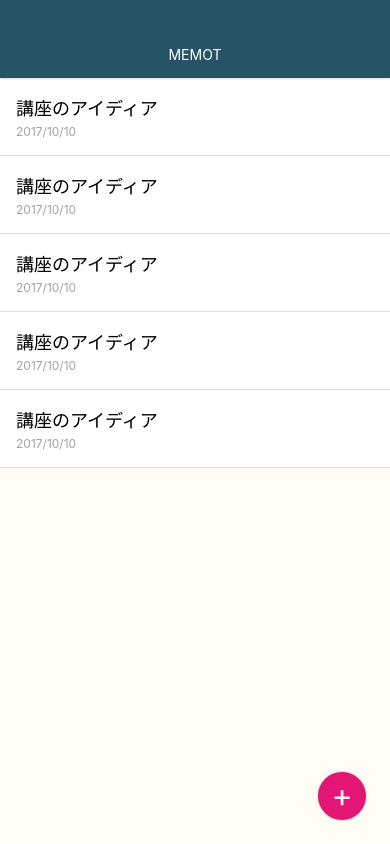
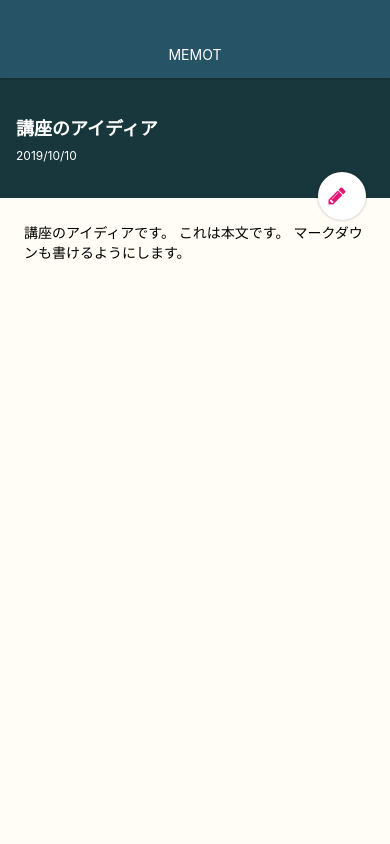
Before and after one commit to Capotasto/MemoApp-React-Native, a React Native app: screen / in a window 390 px wide. Built offline with nearby package versions, Linux system fonts and the light colour scheme.

Commit message:
Update Memo Details Screen

```diff
--- a/App.tsx
+++ b/App.tsx
@@ -1,15 +1,15 @@
 import React from 'react';
-import { StyleSheet, Text, View, Button } from 'react-native';
-import MemoList from './src/components/MemoList';
+import { StyleSheet, View } from 'react-native';
+import MemoListScreen from './src/screens/MemoListScreen';
 import AppBar from './src/components/AppBar';
-import CircleButton from "./src/elements/CircleButton"
+import MemoDetailScreen from './src/screens/MemoDetailScreen';
 
 export default function App() {
+  // let memo = new Memo("講座のアイディア", new Date(), "講座のアイディアです。\nこれは本文です。\nマークダウンも書けるようにします。");
   return (
     <View style={styles.container}>
-    <AppBar/>
-    <MemoList/>
-    <CircleButton text={"+"} />
+      <AppBar />
+      <MemoDetailScreen/>
     </View>
   );
 }
--- a/package.json
+++ b/package.json
@@ -8,7 +8,10 @@
     "eject": "expo eject"
   },
   "dependencies": {
+    "@fortawesome/fontawesome-svg-core": "^1.2.27",
+    "@fortawesome/free-solid-svg-icons": "^5.12.1",
     "expo": "~36.0.0",
+    "expo-fontawesome": "^0.1.2",
     "react": "~16.9.0",
     "react-dom": "~16.9.0",
     "react-native": "https://github.com/expo/react-native/archive/sdk-36.0.0.tar.gz",
--- a/src/elements/CircleButton.tsx
+++ b/src/elements/CircleButton.tsx
@@ -1,8 +1,13 @@
 import React from 'react';
 import { StyleSheet, Text, View } from 'react-native';
+import { FontAwesome } from '@expo/vector-icons';
+//import { FontAwesomeIcon } from 'expo-fontawesome';
+//import { faPencilAlt } from '@fortawesome/free-sol/id-svg-icons';
 
 interface Props {
-    text: String,
+    icon: String,
+    buttonStyle?: any;
+    textStyle?: any;
 }
 
 interface State {}
@@ -10,10 +15,15 @@ interface State {}
 export default class CircleButton extends React.Component<Props, State> {
     render() {
         return (
-            <View style={styles.circleButton}>
-                <Text style={styles.circleButtonText}>
+            <View style={[styles.circleButton, this.props.buttonStyle]}>
+                {/* <Text style={[styles.circleButtonText, this.props.textStyle]}>
                     {this.props.text}
-                </Text>
+                </Text> */}
+                <FontAwesome.Button style={styles.circleButtonIcon}
+                    name={this.props.icon}
+                    color="#E31676" //#E31676
+                    backgroundColor="clear"
+                />
             </View>
         )
     };
@@ -37,6 +47,11 @@ const styles = StyleSheet.create({
         shadowRadius: 3,
     },
 
+    circleButtonIcon: {
+        justifyContent: "center",
+        alignItems: "center",
+    },
+
     circleButtonText: {
         fontSize: 32,
         lineHeight: 32,
--- /dev/null
+++ b/src/screens/MemoDetailScreen.tsx
@@ -0,0 +1,87 @@
+import React from 'react';
+import { StyleSheet, Text, View } from 'react-native';
+import CircleButton from '../elements/CircleButton';
+
+interface Props {
+    // memo: Memo,
+}
+
+interface State { }
+
+export default class MemoDetailScreen extends React.Component<Props, State> {
+    render() {
+        return (
+            <View style={styles.memoDetailScreen}>
+                <View style={styles.memoHeader} >
+                    <Text style={styles.memoHeaderTitle}>
+                        講座のアイディア
+                    </Text>
+                    <Text style={styles.memoHeaderDate}>
+                        {/* {this.props.memo.date.toLocaleString()}  */}
+                        2019/10/10
+                    </Text>
+                </View>
+
+                <CircleButton
+                    icon={"pencil"}
+                    buttonStyle={styles.memoEditButton}
+                    textStyle={styles.memoEditButtonText}
+                />
+
+                <View style={styles.memoEditButton} >
+
+                </View>
+
+                <View style={styles.memoDetail} >
+                    <Text>
+                        講座のアイディアです。
+                        これは本文です。
+                        マークダウンも書けるようにします。
+                    </Text>
+                </View>
+            </View>
+        )
+    };
+}
+
+const styles = StyleSheet.create({
+    memoDetailScreen: {
+        flex: 1,
+        width: '100%',
+        paddingTop: 78
+    },
+
+    memoHeader: {
+        height: 120,
+        backgroundColor: '#17373C',
+        paddingLeft: 16,
+        justifyContent: "center",
+    },
+
+    memoHeaderTitle: {
+        color: "white",
+        fontSize: 18,
+        fontWeight: "bold"
+    },
+
+    memoHeaderDate: {
+        marginTop:8,
+        color: "white",
+        fontSize: 12
+    },
+
+    memoEditButton: {
+        top: 172,
+        right: 24,
+        backgroundColor: "white"
+    },
+
+    memoEditButtonText: {
+        color: "#E31676"
+    },
+
+    memoDetail: {
+        padding: 24
+    }
+
+});
--- /dev/null
+++ b/src/screens/MemoListScreen.tsx
@@ -0,0 +1,26 @@
+import React from 'react';
+import { StyleSheet, Text, View } from 'react-native';
+import MemoList from '../../src/components/MemoList';
+
+import CircleButton from "../../src/elements/CircleButton"
+
+export default class MemoListScreen extends React.Component {
+    render() {
+        return (
+            <View style={styles.memoListScreen}>
+                <MemoList />
+                <CircleButton icon={"plus"} />
+            </View>
+        )
+    };
+}
+
+const styles = StyleSheet.create({
+    memoListScreen: {
+        flex: 1,
+        alignItems: 'center',
+        justifyContent: 'center',
+        width: '100%'
+    },
+
+});
```
Also changed, not shown: src/models/Memo.tsx (added, +11 -0 lines), assets/fonts/fa-solid-900.ttf (added), 1 other file (tests, documents, lock files or other folders).
